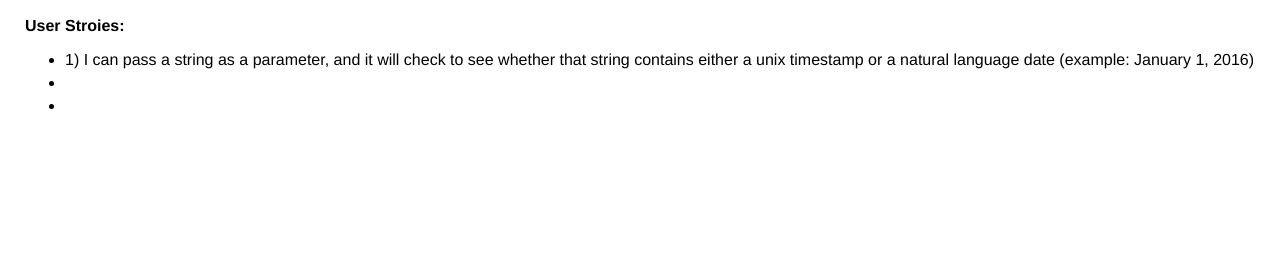
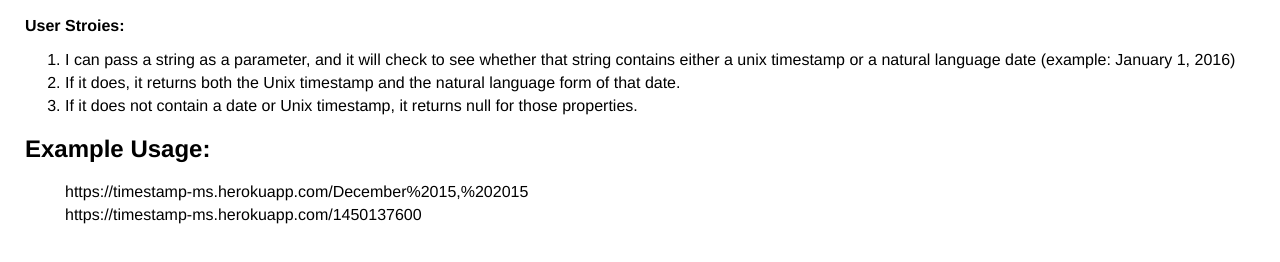
Before and after one commit to aalokgupta/tiny_url, a website: page views/index.html in a window 1280 px wide. Shown: the part 62-324 px from the top of the page. Drawn offline with nearby package versions, Linux system fonts and the light colour scheme; no server answers.

Commit message:
Checkpoint

```diff
--- a/views/index.html
+++ b/views/index.html
@@ -25,17 +25,35 @@
       </h1>
     </header>
 
-    <main>
-      <p class="bold">User Stroies:</p>
+      <div class="bold">User Stroies:</div>
       <div>
-           <ul>
-            <li>1) I can pass a string as a parameter,
-              and it will check to see whether that string contains
-              either a unix timestamp or a natural language date (example: January 1, 2016)</li>
-             <li></li>
-             <li></li>
-          </ul>
+           <ol>
+            <li>I can pass a string as a parameter, and
+                it will check to see whether that string contains
+                either a unix timestamp or a natural language date
+                (example: January 1, 2016)</li>
+             <li>If it does, it returns both the Unix timestamp
+                 and the natural language form of that date.</li>
+             <li> If it does not contain a date or Unix timestamp,
+                 it returns null for those properties.</li>
+          </ol>
       </div>
+      <div>
+        <h2>
+          Example Usage:
+        </h2>
+        <ul style = "list-style-type:none">
+          <li>https://timestamp-ms.herokuapp.com/December%2015,%202015</li>
+          <li>https://timestamp-ms.herokuapp.com/1450137600</li>
+        </ul>
+      </div>
+    <div>
+      <h2>
+        <ul style = "list-style-type:none">
+          <li></li>
+        </ul>
+      </h2>
+    </div>
 
     <!-- Your web-app is https, so your scripts need to be too -->
     <script src="https://code.jquery.com/jquery-2.2.1.min.js"
```
